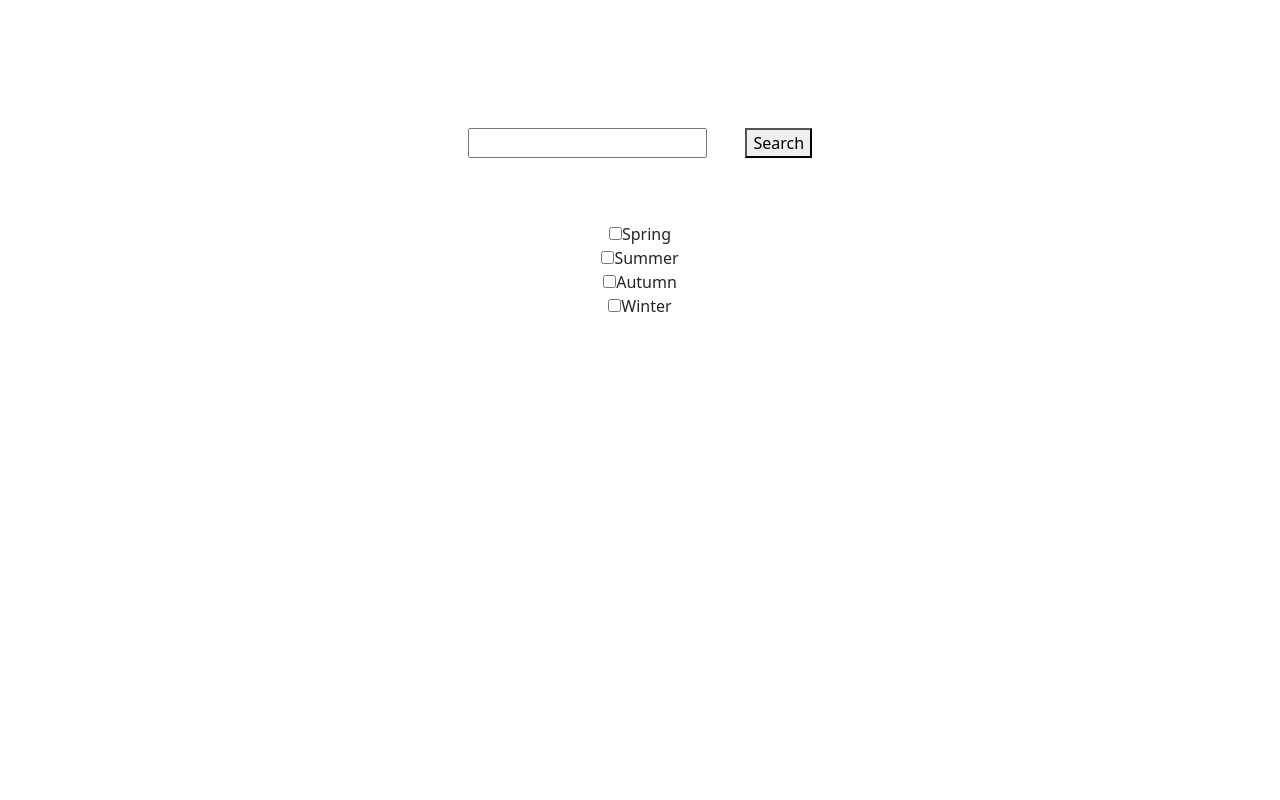
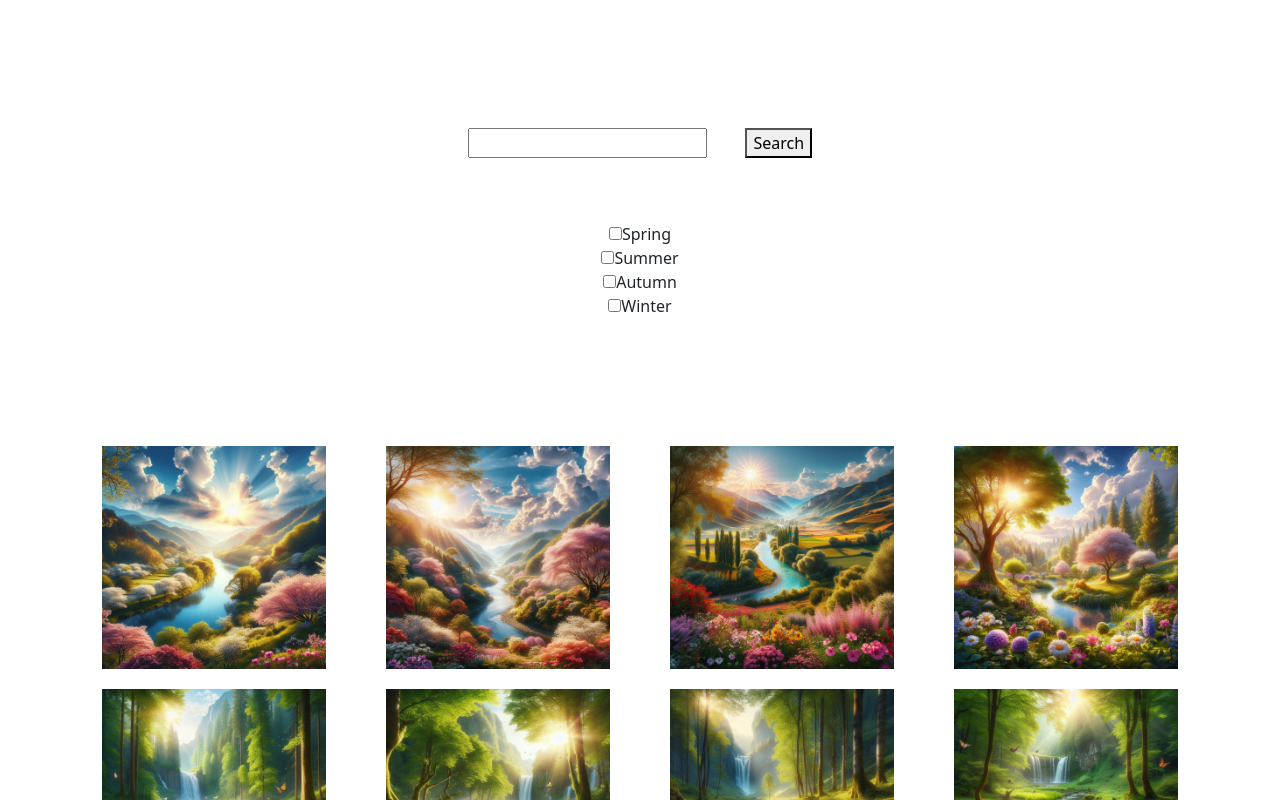
Before and after one commit to rtinase/my-form-app, a React (Create React App) app: page / in a window 1280 px wide. Shown: the top 800 px of the page. Built offline with nearby package versions, Linux system fonts and the light colour scheme.

Commit message:
done work

```diff
--- a/src/myComponents/Gallery.js
+++ b/src/myComponents/Gallery.js
@@ -8,14 +8,18 @@ const winterImageContext = require.context('../photos/winter', true, /\.jpg$/);
 
 function Gallery({ selectedSeasons, searchQuery }) {
   let imageContexts = {
-    spring: selectedSeasons.spring ? springImageContext : null,
-    summer: selectedSeasons.summer ? summerImageContext : null,
-    autumn: selectedSeasons.autumn ? autumnImageContext : null,
-    winter: selectedSeasons.winter ? winterImageContext : null,
+    spring: springImageContext,
+    summer: summerImageContext,
+    autumn: autumnImageContext,
+    winter: winterImageContext,
   };
 
-  const images = Object.keys(selectedSeasons).flatMap((season) => {
-    if (imageContexts[season]) {
+  // Check if any season is selected
+  const isAnySeasonSelected = Object.values(selectedSeasons).some(value => value);
+
+  const images = Object.keys(imageContexts).flatMap((season) => {
+    // Include the images from the season only if it's selected or if no season is selected
+    if (!isAnySeasonSelected || selectedSeasons[season]) {
       return imageContexts[season].keys().map((image) => {
         const imageUrl = imageContexts[season](image);
         return { key: image, src: imageUrl, alt: image };
```
